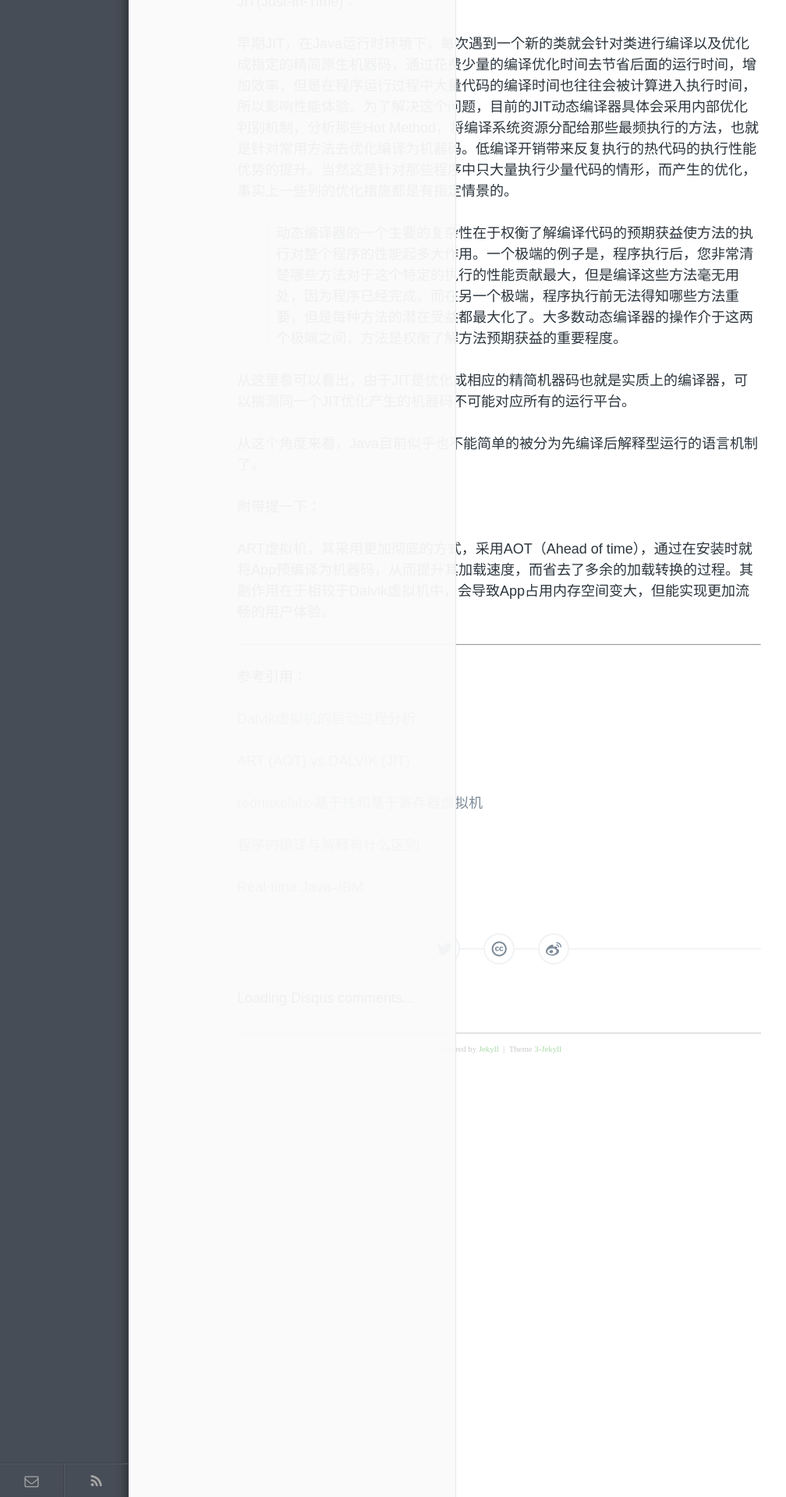
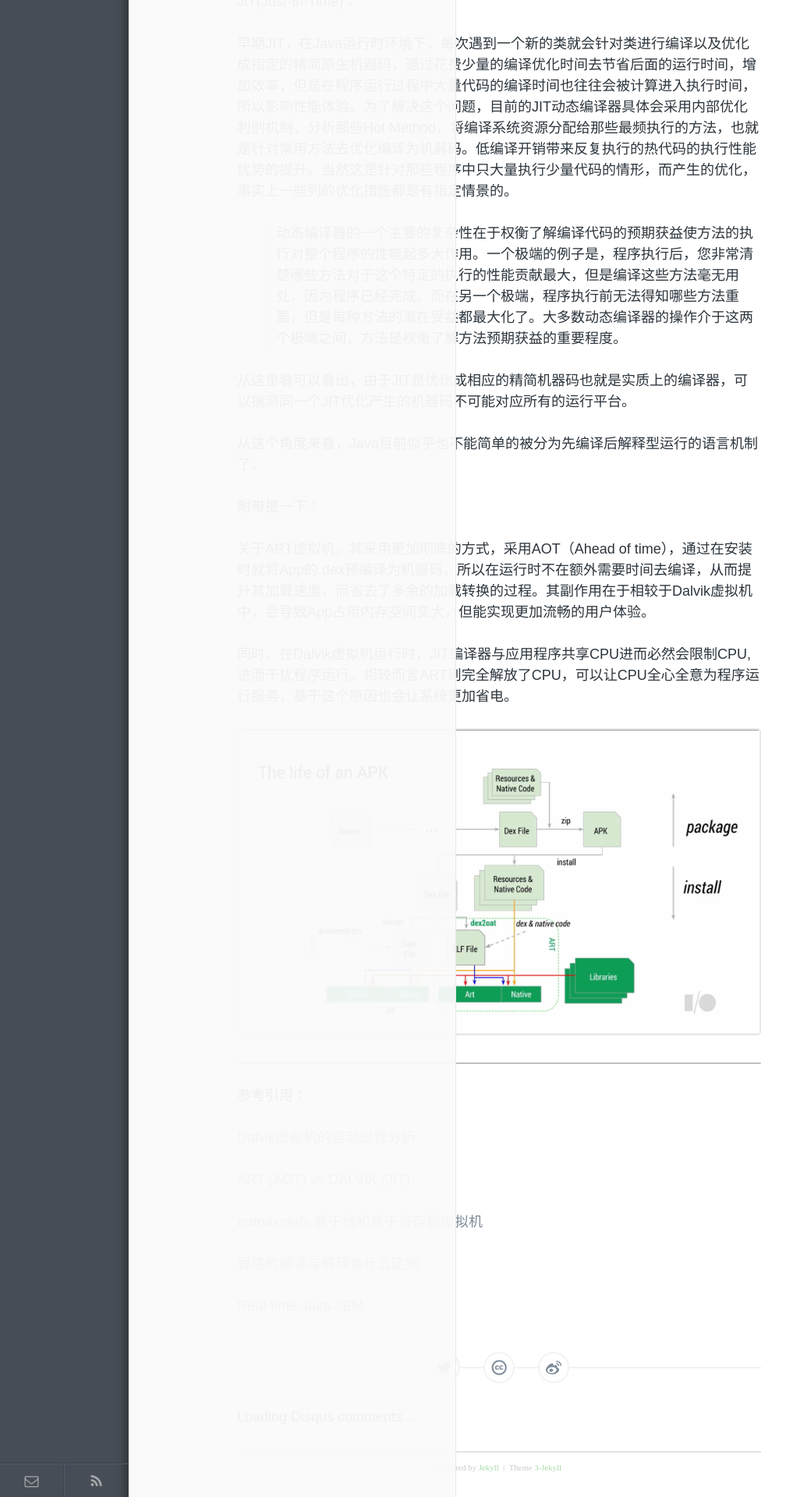
Before and after one commit to enlipan/enlipan.github.io, a Jekyll site: the page built from _posts/2015-8-7-android-dalvik.md, in a window 1280 px wide. Shown: the part 2863-4783 px from the top of the page at 78% size, without its empty margins (0-1008 px from the left). Built offline with Jekyll 4.4.1, drawn with Linux system fonts in a browser that asks for light colours; comment, search, counter and statistics services are not loaded.

Commit message:
modify art

```diff
--- a/_posts/2015-8-7-android-dalvik.md
+++ b/_posts/2015-8-7-android-dalvik.md
@@ -63,8 +63,12 @@
 
 ####附带提一下：
 
-ART虚拟机，其采用更加彻底的方式，采用AOT（Ahead of time），通过在安装时就将App预编译为机器码，从而提升其加载速度，而省去了多余的加载转换的过程。其副作用在于相较于Dalvik虚拟机中，会导致App占用内存空间变大，但能实现更加流畅的用户体验。
+关于ART虚拟机，其采用更加彻底的方式，采用AOT（Ahead of time），通过在安装时就将App的.dex预编译为机器码，所以在运行时不在额外需要时间去编译，从而提升其加载速度，而省去了多余的加载转换的过程。其副作用在于相较于Dalvik虚拟机中，会导致App占用内存空间变大，但能实现更加流畅的用户体验。
 
+同时，在Dalvik虚拟机运行时，JIT编译器与应用程序共享CPU进而必然会限制CPU,进而干扰程序运行。相较而言ART则完全解放了CPU，可以让CPU全心全意为程序运行服务，基于这个原因也会让系统更加省电。
+
+{:.center}
+![apklifetime](\assets\img\20150808\apklifetime.png)
 
 ---
 
```
Also changed, not shown: assets/img/20150808/apklifetime.png (added).
